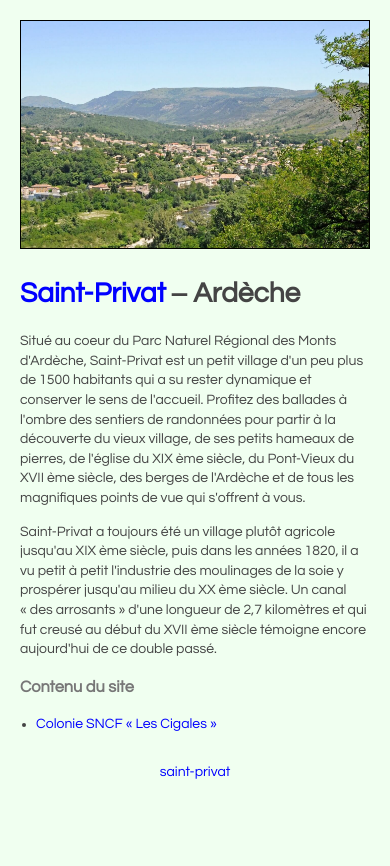
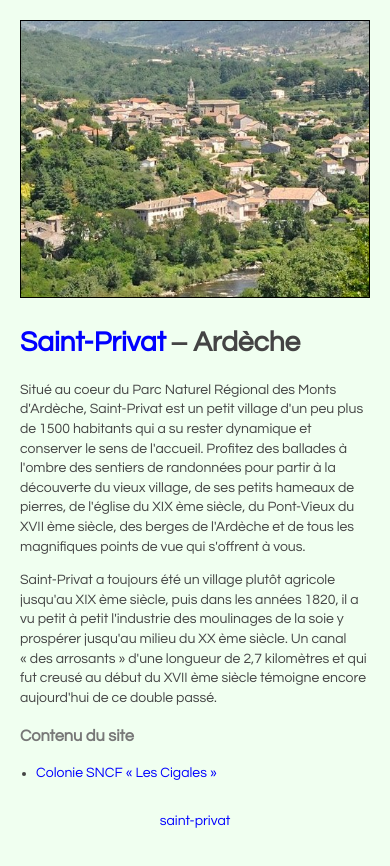
Before and after one commit to michelc/saint-privat, a plain HTML site: page index.html in a window 390 px wide. Before the commit the page ends 844 px from the top, so only its background shows below. Drawn offline with Linux system fonts and the light colour scheme.

Commit message:
Ajout d'images responsives.

```diff
--- a/index.html
+++ b/index.html
@@ -15,7 +15,10 @@
 
   <body><div class="container">
 
-    <img src="./images/saint-privat.jpg" alt="St-Privat : Vue depuis Aubenas">
+    <picture>
+      <source media="(max-width: 480px)" srcset="./images/saint-privat-480.jpg">
+      <img src="./images/saint-privat.jpg" alt="St-Privat : Vue depuis Aubenas">
+    </picture>
 
     <h1>
       <a href="/">Saint-Privat</a>
```
Also changed, not shown: cigales.html (+4 -1 lines), images/cigales-480.jpg (added), images/cigales-480.png (added), images/saint-privat-480.jpg (added), images/saint-privat-480.png (added).
